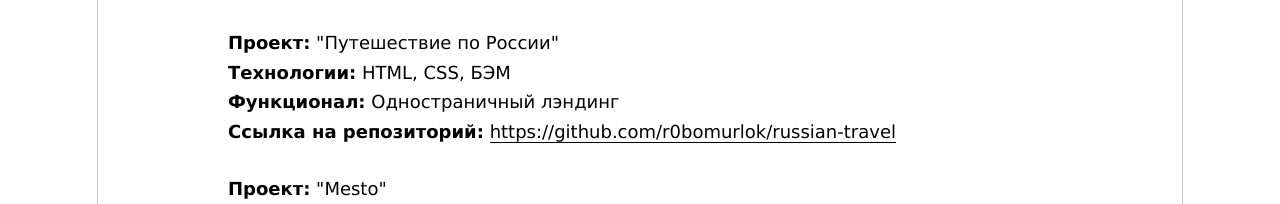
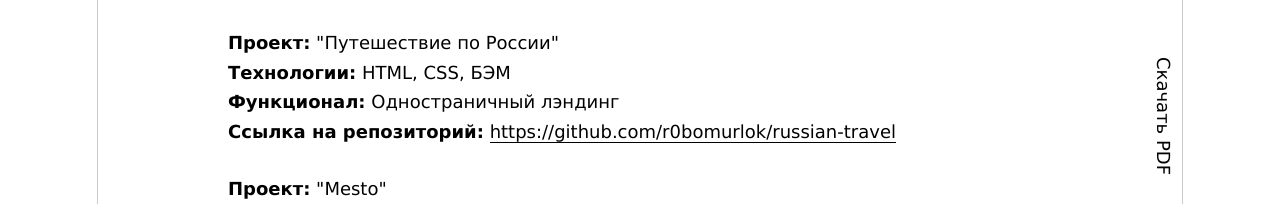
Before and after one commit to teplostanski/resume, a plain HTML site: page index.html in a window 1280 px wide. Shown: the part 594-798 px from the top of the page. Drawn offline with Linux system fonts and the light colour scheme.

Commit message:
Добавляет ссылку на PDF файл

```diff
--- a/index.html
+++ b/index.html
@@ -10,6 +10,16 @@
   </head>
 
   <body class="page">
+    <div class="float">
+      <div class="float__container">
+        <a
+          class="float__link link"
+          href="./Igor_Teplostanski_resume_final.pdf"
+          download=""
+          >Скачать PDF</a
+        >
+      </div>
+    </div>
     <div class="wrapper">
       <div class="header">
         <div class="header__container">
--- a/style.css
+++ b/style.css
@@ -2,21 +2,39 @@
   width: 100%;
   height: 100%;
   font-size: 18px;
-  /* max-width: 1024px; */
-  display: flex;
   font-family: 'Lucida Sans', 'Lucida Sans Regular', 'Lucida Grande',
     'Lucida Sans Unicode', Geneva, Verdana, sans-serif;
+  display: flex;
   justify-content: center;
 }
 
 .wrapper {
-  /*margin: 0 auto;*/
   padding: 30px;
   width: 100vw;
   background-color: #fff;
-  /*height: 100vh;*/
   max-width: 1024px;
   height: auto;
+}
+
+.float {
+  width: 100%;
+  height: 20px;
+  display: flex;
+  justify-content: center;
+  position: fixed;
+  bottom: 20px;
+  background: transparent;
+}
+
+.float__container {
+  width: 100vw;
+  background-color: transparent;
+  max-width: 1024px;
+  height: auto;
+  position: relative;
+  right: -160px;
+  display: flex;
+  justify-content: flex-end;
 }
 
 .title {
@@ -106,6 +124,21 @@
   font-weight: bolder;
 }
 
+@media screen and (max-width: 1390px) {
+  .float {
+    bottom: 80px;
+  }
+
+  .float__container {
+    width: 85vw;
+    right: -70px;
+  }
+
+  .float__link {
+    transform: rotate(90deg);
+  }
+}
+
 @media screen and (min-width: 1200px) {
   .wrapper {
     border: 1px solid #ccc;
@@ -140,7 +173,6 @@
   .container {
     padding: 30px 25px;
   }
-
 }
 
 @media screen and (max-width: 470px) {
@@ -151,6 +183,10 @@
   .header__title {
     font-size: 1.5rem;
   }
+
+  .float__container {
+    right: -50px;
+  }
 }
 
 @media screen and (max-width: 350px) {
```
Also changed, not shown: 1 other file.
